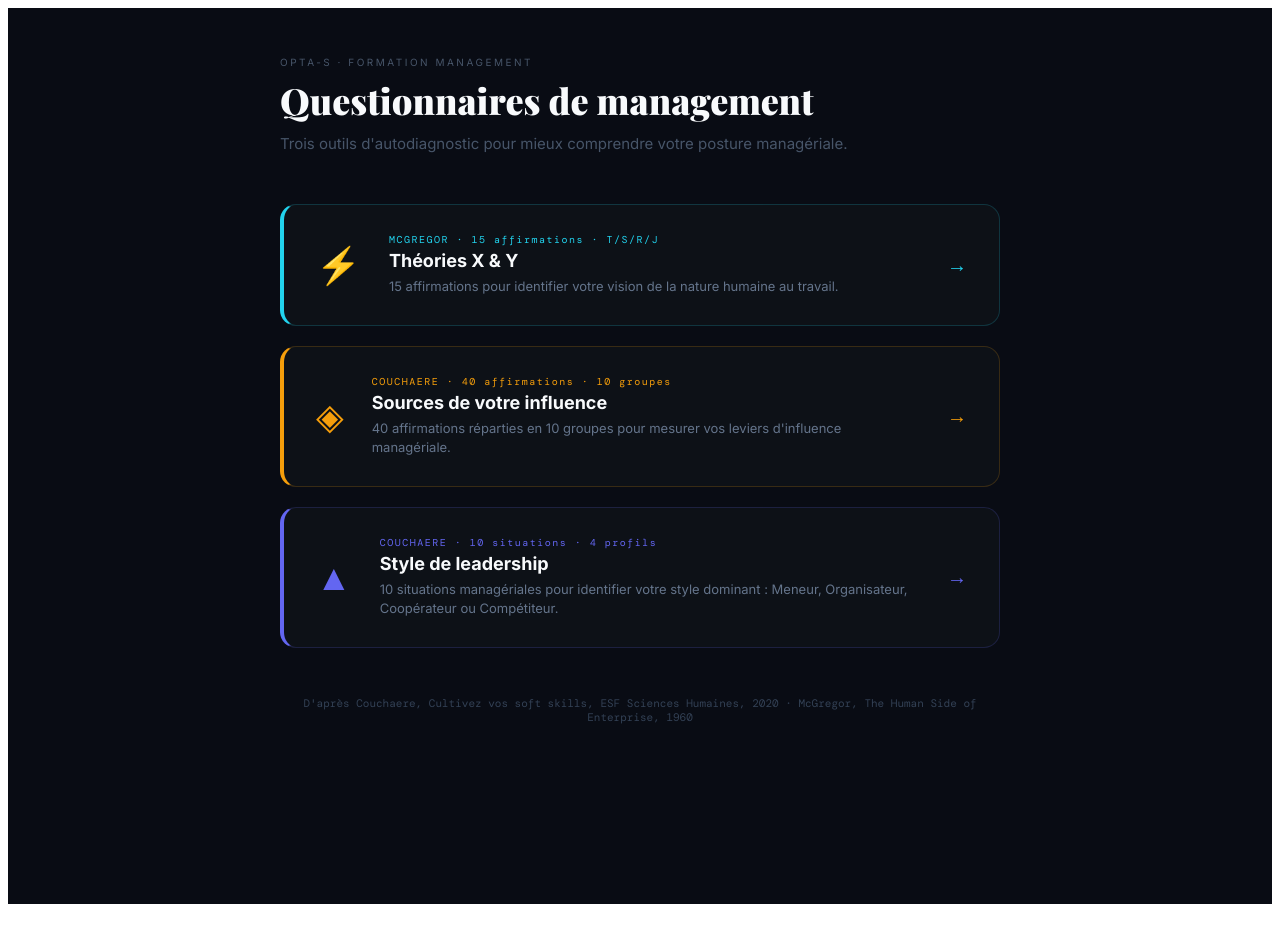
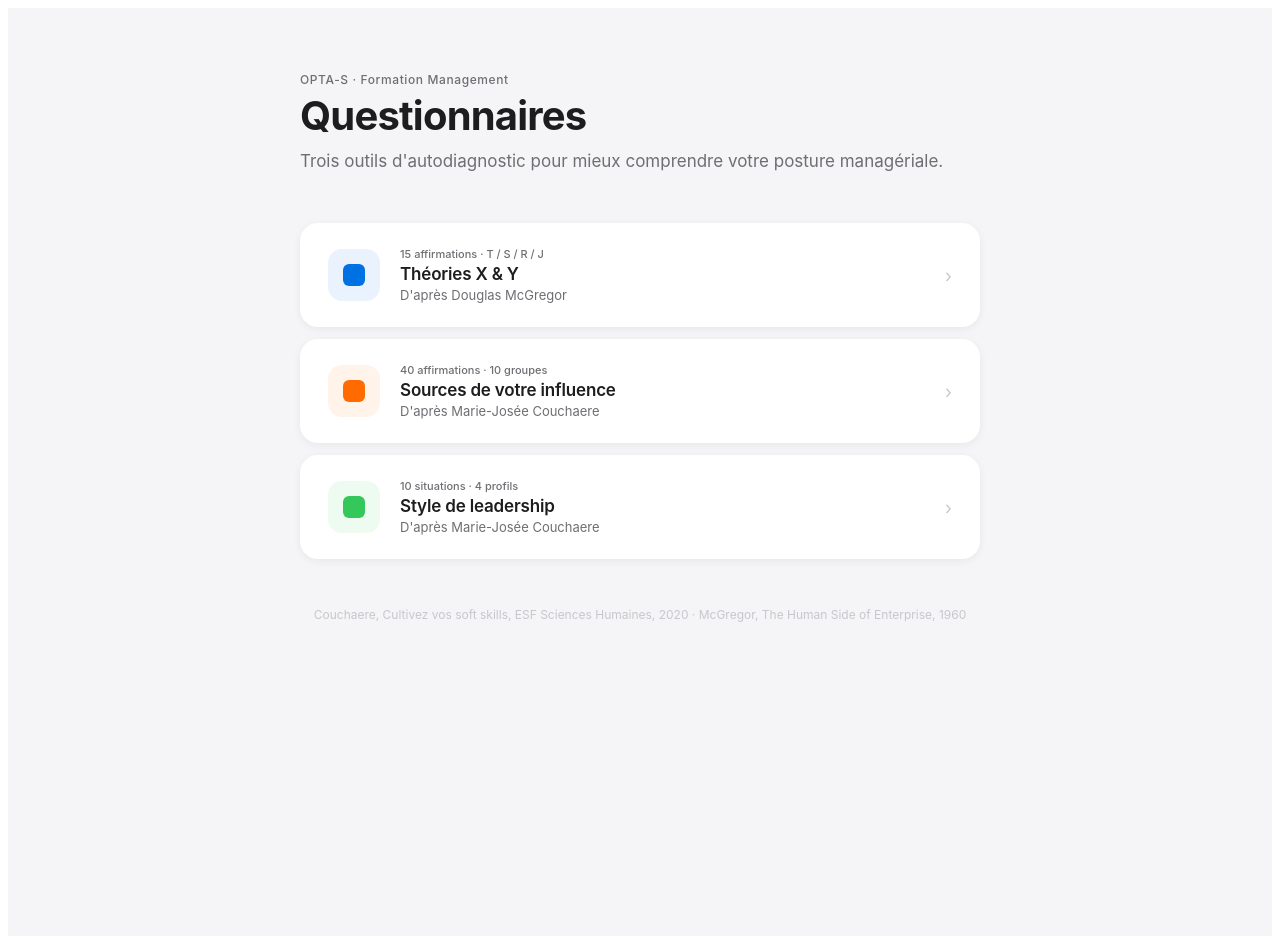
Before and after one commit to dimecon-web/questionnaires-management, a React (Create React App) app: page / in a window 1280 px wide. Before the commit the page ends 912 px from the top, so only its background shows below. Built offline with nearby package versions, Linux system fonts and the light colour scheme.

Commit message:
update src/App.jsx - light Apple UI

```diff
--- a/src/App.jsx
+++ b/src/App.jsx
@@ -7,28 +7,25 @@ const cards = [
   {
     to: "/mcgregor",
     title: "Théories X & Y",
-    author: "McGregor",
+    author: "D'après Douglas McGregor",
     desc: "15 affirmations pour identifier votre vision de la nature humaine au travail.",
-    color: "#22d3ee",
-    icon: "⚡",
-    items: "15 affirmations · T/S/R/J",
+    color: "#0071e3",
+    items: "15 affirmations · T / S / R / J",
   },
   {
     to: "/sources-influence",
     title: "Sources de votre influence",
-    author: "Couchaere",
+    author: "D'après Marie-Josée Couchaere",
     desc: "40 affirmations réparties en 10 groupes pour mesurer vos leviers d'influence managériale.",
-    color: "#f59e0b",
-    icon: "◈",
+    color: "#ff6b00",
     items: "40 affirmations · 10 groupes",
   },
   {
     to: "/leadership",
     title: "Style de leadership",
-    author: "Couchaere",
-    desc: "10 situations managériales pour identifier votre style dominant : Meneur, Organisateur, Coopérateur ou Compétiteur.",
-    color: "#6366f1",
-    icon: "▲",
+    author: "D'après Marie-Josée Couchaere",
+    desc: "10 situations managériales pour identifier votre style dominant.",
+    color: "#34c759",
     items: "10 situations · 4 profils",
   },
 ];
@@ -37,54 +34,61 @@ function Home() {
   return (
     <div style={{
       minHeight: "100vh",
-      background: "#090c14",
-      color: "#e2e8f0",
-      fontFamily: "Inter, system-ui, sans-serif",
+      background: "#f5f5f7",
+      fontFamily: "-apple-system, BlinkMacSystemFont, 'SF Pro Display', 'Helvetica Neue', sans-serif",
+      padding: "64px 24px",
       display: "flex",
       flexDirection: "column",
       alignItems: "center",
-      padding: "48px 24px",
     }}>
-      <link href="https://fonts.googleapis.com/css2?family=DM+Mono:wght@400;500&family=Inter:wght@400;500;600;700&family=Playfair+Display:wght@700;900&display=swap" rel="stylesheet" />
-      <div style={{ maxWidth: 720, width: "100%" }}>
-        <div style={{ marginBottom: 8, fontSize: 10, letterSpacing: "0.25em", color: "#475569" }}>OPTA-S · FORMATION MANAGEMENT</div>
-        <h1 style={{ fontFamily: "Playfair Display, serif", fontSize: 36, fontWeight: 900, margin: "0 0 8px", color: "#f8fafc" }}>
-          Questionnaires de management
+      <div style={{ maxWidth: 680, width: "100%" }}>
+        <div style={{ marginBottom: 4, fontSize: 12, letterSpacing: "0.05em", color: "#6e6e73", fontWeight: 500 }}>
+          OPTA-S · Formation Management
+        </div>
+        <h1 style={{ fontSize: 40, fontWeight: 700, color: "#1d1d1f", margin: "0 0 8px", letterSpacing: "-0.02em" }}>
+          Questionnaires
         </h1>
-        <p style={{ fontSize: 15, color: "#475569", margin: "0 0 48px", lineHeight: 1.6 }}>
+        <p style={{ fontSize: 17, color: "#6e6e73", margin: "0 0 48px", lineHeight: 1.6, fontWeight: 400 }}>
           Trois outils d'autodiagnostic pour mieux comprendre votre posture managériale.
         </p>
-        <div style={{ display: "flex", flexDirection: "column", gap: 20 }}>
+
+        <div style={{ display: "flex", flexDirection: "column", gap: 12 }}>
           {cards.map((c) => (
             <Link key={c.to} to={c.to} style={{ textDecoration: "none" }}>
-              <div
-                style={{
-                  background: "#0d1117",
-                  border: `1px solid ${c.color}30`,
-                  borderLeft: `4px solid ${c.color}`,
-                  borderRadius: 16,
-                  padding: "28px 32px",
-                  display: "flex",
-                  alignItems: "center",
-                  gap: 28,
-                  cursor: "pointer",
-                }}
+              <div style={{
+                background: "white",
+                borderRadius: 18,
+                padding: "24px 28px",
+                display: "flex",
+                alignItems: "center",
+                gap: 20,
+                boxShadow: "0 2px 8px rgba(0,0,0,0.06)",
+                transition: "box-shadow 0.2s, transform 0.2s",
+              }}
+              onMouseEnter={e => { e.currentTarget.style.boxShadow = "0 4px 20px rgba(0,0,0,0.10)"; e.currentTarget.style.transform = "translateY(-1px)"; }}
+              onMouseLeave={e => { e.currentTarget.style.boxShadow = "0 2px 8px rgba(0,0,0,0.06)"; e.currentTarget.style.transform = "none"; }}
               >
-                <div style={{ fontSize: 36, color: c.color, flexShrink: 0 }}>{c.icon}</div>
+                <div style={{
+                  width: 52, height: 52, borderRadius: 14,
+                  background: `${c.color}15`,
+                  display: "flex", alignItems: "center", justifyContent: "center",
+                  flexShrink: 0,
+                }}>
+                  <div style={{ width: 22, height: 22, borderRadius: 6, background: c.color }} />
+                </div>
                 <div style={{ flex: 1 }}>
-                  <div style={{ fontSize: 10, color: c.color, letterSpacing: "0.15em", marginBottom: 4, fontFamily: "DM Mono, monospace" }}>
-                    {c.author.toUpperCase()} · {c.items}
-                  </div>
-                  <div style={{ fontSize: 18, fontWeight: 700, color: "#f8fafc", marginBottom: 6 }}>{c.title}</div>
-                  <div style={{ fontSize: 13, color: "#64748b", lineHeight: 1.5 }}>{c.desc}</div>
+                  <div style={{ fontSize: 11, color: "#6e6e73", marginBottom: 3, fontWeight: 500 }}>{c.items}</div>
+                  <div style={{ fontSize: 17, fontWeight: 600, color: "#1d1d1f", marginBottom: 3, letterSpacing: "-0.01em" }}>{c.title}</div>
+                  <div style={{ fontSize: 13, color: "#6e6e73" }}>{c.author}</div>
                 </div>
-                <div style={{ color: c.color, fontSize: 20, flexShrink: 0 }}>→</div>
+                <div style={{ color: "#c7c7cc", fontSize: 18, flexShrink: 0 }}>›</div>
               </div>
             </Link>
           ))}
         </div>
-        <div style={{ marginTop: 48, textAlign: "center", fontSize: 11, color: "#334155", fontFamily: "DM Mono, monospace" }}>
-          D'après Couchaere, Cultivez vos soft skills, ESF Sciences Humaines, 2020 · McGregor, The Human Side of Enterprise, 1960
+
+        <div style={{ marginTop: 48, textAlign: "center", fontSize: 12, color: "#c7c7cc" }}>
+          Couchaere, Cultivez vos soft skills, ESF Sciences Humaines, 2020 · McGregor, The Human Side of Enterprise, 1960
         </div>
       </div>
     </div>
@@ -94,12 +98,15 @@ function Home() {
 function BackButton() {
   return (
     <Link to="/" style={{
-      position: "fixed", top: 16, left: 16, zIndex: 100,
-      padding: "8px 16px", borderRadius: 8,
-      background: "rgba(13,17,23,0.9)", border: "1px solid #1e293b",
-      color: "#64748b", textDecoration: "none", fontSize: 12,
-      backdropFilter: "blur(8px)",
-    }}>← Accueil</Link>
+      position: "fixed", top: 20, left: 20, zIndex: 100,
+      padding: "8px 16px", borderRadius: 20,
+      background: "rgba(255,255,255,0.85)",
+      backdropFilter: "blur(12px)",
+      border: "1px solid rgba(0,0,0,0.08)",
+      color: "#0071e3", textDecoration: "none", fontSize: 14, fontWeight: 500,
+      fontFamily: "-apple-system, BlinkMacSystemFont, 'SF Pro Display', 'Helvetica Neue', sans-serif",
+      boxShadow: "0 2px 8px rgba(0,0,0,0.08)",
+    }}>‹ Accueil</Link>
   );
 }
 
```
